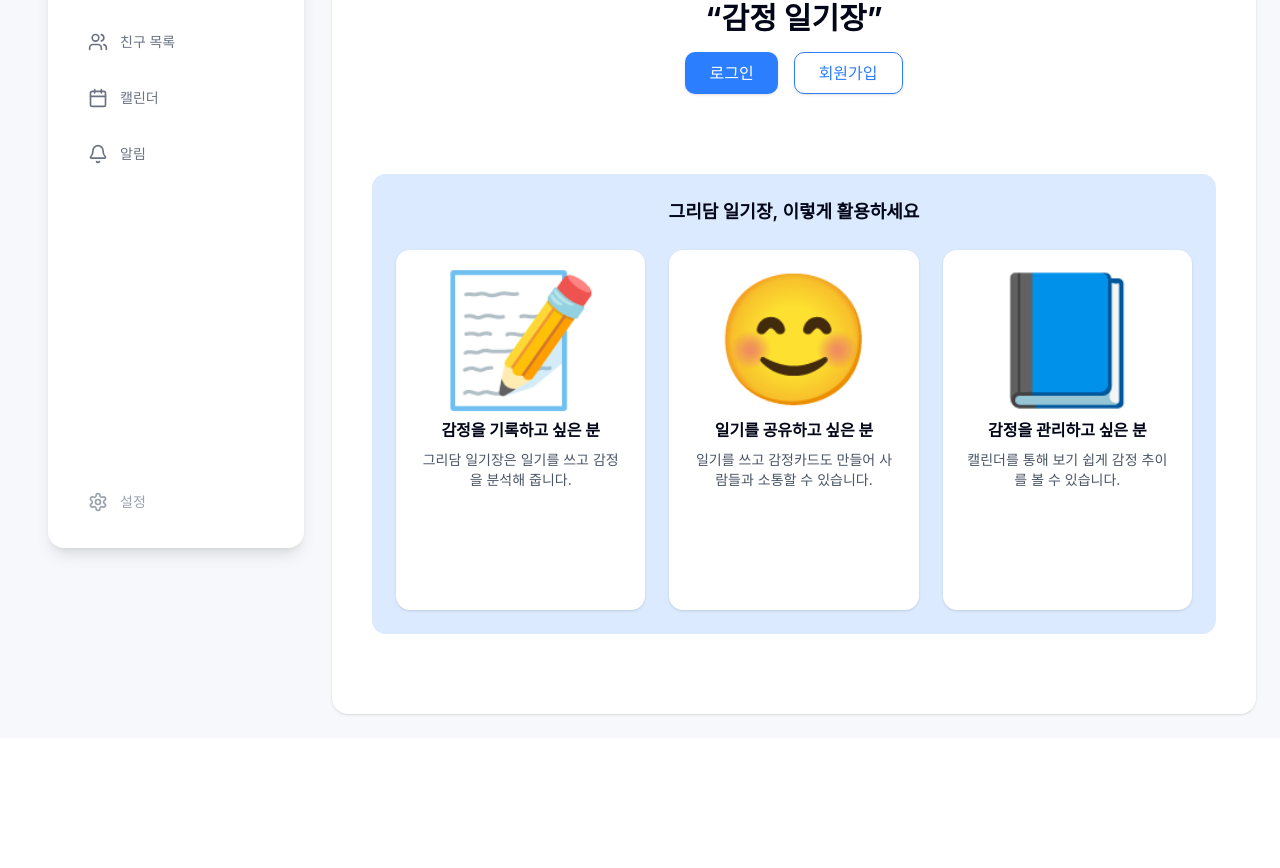
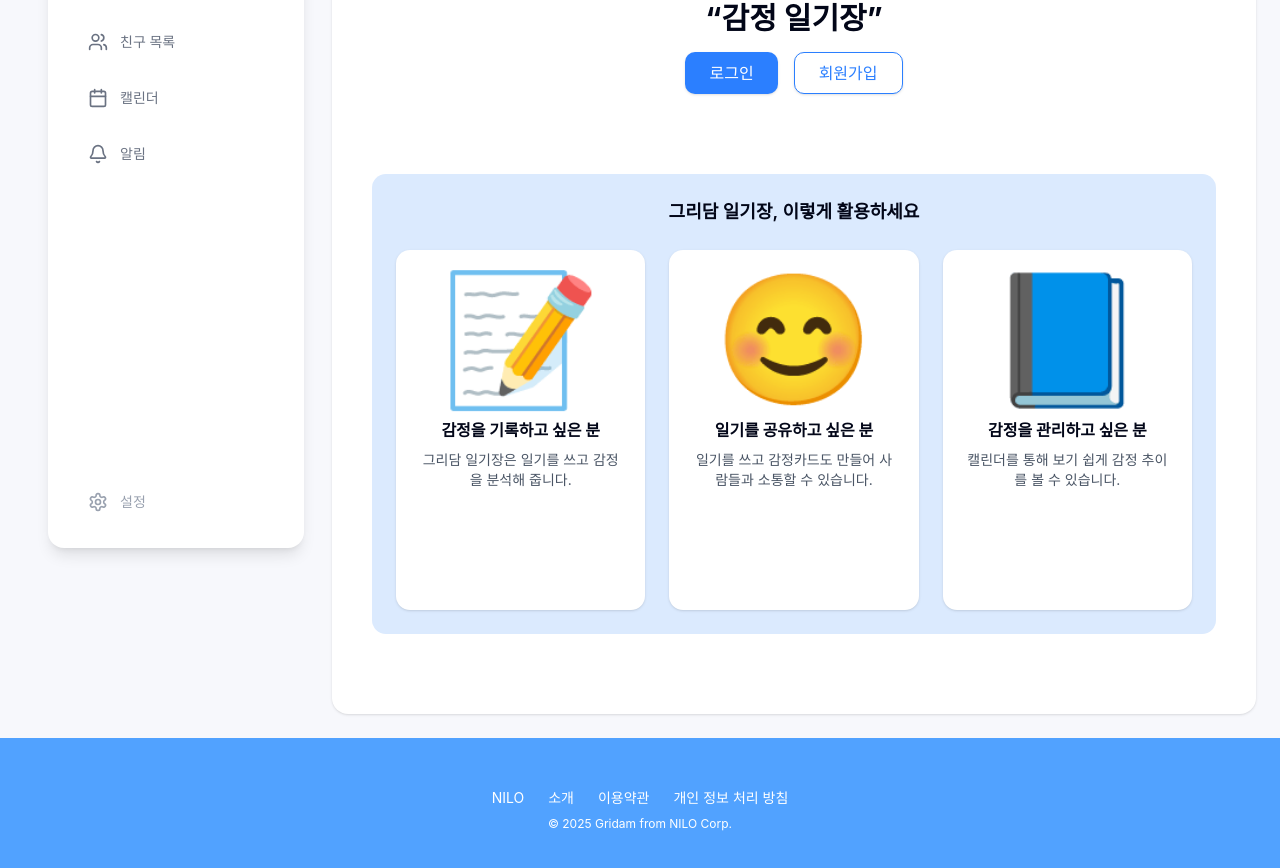
Before and after one commit to KakaoEnterprise-NILO/GriDam-FE, a React (Vite) app: page / in a window 1280 px wide. Shown: the part 268-1136 px from the top of the page. Before the commit the page ends 1006 px from the top, so only its background shows below. Built offline with nearby package versions, Linux system fonts and the light colour scheme.

Commit message:
:hammer: [fix]#13 MainLayout,Footer,Navbar 수정

```diff
--- a/src/App.css
+++ b/src/App.css
@@ -1,12 +1,11 @@
-
 #root {
   width: 100%;
   max-width: none;
   margin: 0;
   padding: 0;
-  text-align: center;
   overflow-x: hidden;
 }
+
 
 .logo {
   height: 6em;
--- a/src/components/common/Footer.tsx
+++ b/src/components/common/Footer.tsx
@@ -2,7 +2,7 @@ import React from "react";
 
 export default function Footer() {
   return (
-    <footer className="w-screen h-36 bg-blue-400 text-white fixed bottom-0 left-0 flex items-center justify-center">
+    <footer className="w-screen h-36 bg-blue-400 text-white  bottom-0 left-0 flex items-center justify-center">
       <div className="max-w-screen-xl w-full flex flex-col items-center justify-center space-y-2">
         {/* 상단 링크 */}
         <div className="flex space-x-6 text-sm">
--- a/src/components/common/MainLayout.tsx
+++ b/src/components/common/MainLayout.tsx
@@ -1,19 +1,22 @@
-import { MagnifyingGlassIcon } from '@heroicons/react/24/solid'
-import Navbar from './Navbar'
+import { MagnifyingGlassIcon } from '@heroicons/react/24/solid';
+import Navbar from './Navbar';
+import Footer from './Footer';
 
 export default function MainLayout({ children }: { children: React.ReactNode }) {
   return (
-    <div className="min-w-screen min-h-screen bg-[#F7F8FC] flex">
+    <div className="min-w-screen min-h-screen flex flex-col bg-[#F7F8FC]">
+      {/* 메인 영역: Sidebar + TopBar + Content */}
+      <div className="flex flex-1">
         {/* Sidebar */}
         <aside className="w-64 p-4 ml-8 flex-shrink-0">
           <Navbar />
         </aside>
 
-      {/* Main Area */}
-      <div className="flex-1 flex flex-col p-6">
+        {/* Main Content Area */}
+        <div className="flex-1 flex flex-col p-6 ">
           {/* Top Bar: Search + Profile */}
           <div className="ml-5 flex justify-between items-center mb-6">
-          {/* Search Input with Icon */}
+            {/* Search Input */}
             <div className="relative w-1/2">
               <input
                 type="text"
@@ -25,7 +28,6 @@ export default function MainLayout({ children }: { children: React.ReactNode })
 
             {/* Profile + Login */}
             <div className="flex items-center space-x-4">
-            {/* 프로필 이미지 */}
               <div className="w-13 h-13 rounded-full overflow-hidden border border-gray-300">
                 <img
                   src="/logo.png"
@@ -33,18 +35,21 @@ export default function MainLayout({ children }: { children: React.ReactNode })
                   className="w-full h-full object-cover"
                 />
               </div>
-            {/* 로그인 버튼 */}
               <button className="bg-blue-500 text-white px-4 py-2 rounded-lg shadow hover:bg-blue-600">
                 로그인
               </button>
             </div>
           </div>
 
-        {/* Content Area */}
+          {/* Content */}
           <main className="ml-5 bg-white rounded-2xl shadow p-10">
             {children}
           </main>
         </div>
       </div>
-  )
+
+      {/* Footer 항상 하단 고정 */}
+      <Footer />
+    </div>
+  );
 }
--- a/src/index.css
+++ b/src/index.css
@@ -119,3 +119,19 @@
   }
 
 }
+
+.perspective {
+  perspective: 1500px;
+}
+
+.transform-style {
+  transform-style: preserve-3d;
+}
+
+.backface-hidden {
+  backface-visibility: hidden;
+}
+
+.rotate-y-180 {
+  transform: rotateY(180deg);
+}
```
Also changed, not shown: src/components/common/Navbar.tsx (line endings or trailing spaces). Lines whose indentation alone changed are shown as unchanged.
